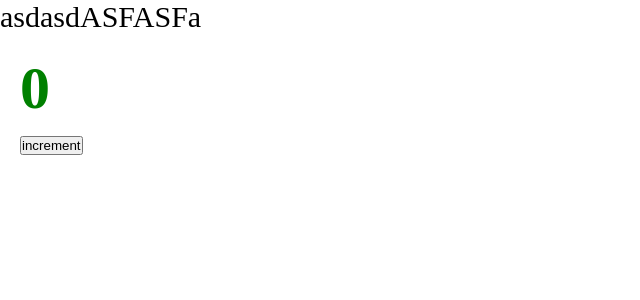
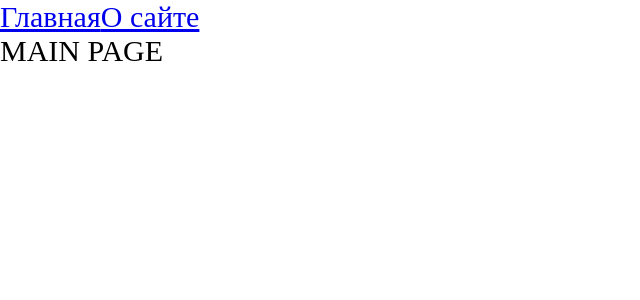
Before and after one commit to blisterrabbithutch/frontend-practice, a React app: page / in a window 1280 px wide. Shown: the top 300 px of the page, without its empty margins (0-640 px from the left). Built offline with nearby package versions, Linux system fonts and the light colour scheme.

Commit message:
added async lazy route import

```diff
--- a/package.json
+++ b/package.json
@@ -17,6 +17,7 @@
     "@types/node": "^17.0.21",
     "@types/react": "^17.0.39",
     "@types/react-dom": "^17.0.11",
+    "@types/react-router-dom": "^5.3.3",
     "@types/webpack": "^5.28.0",
     "@types/webpack-dev-server": "^4.7.2",
     "css-loader": "^6.6.0",
@@ -34,6 +35,7 @@
   },
   "dependencies": {
     "react": "^17.0.2",
-    "react-dom": "^17.0.2"
+    "react-dom": "^17.0.2",
+    "react-router-dom": "^6.2.1"
   }
 }
--- a/src/App.tsx
+++ b/src/App.tsx
@@ -1,12 +1,21 @@
-import React from "react";
+import React, { Suspense } from "react";
 import Counter from "./components/Counter";
 import "./index.scss";
+import { Route, Routes, Link } from "react-router-dom";
+import { AboutPageAsync } from "./pages/AboutPage/AboutPage.async";
+import { MainPageAsync } from "./pages/MainPage/MainPage.async";
 
 const App = () => {
   return (
     <div className="app">
-      asdasdASFASFa
-      <Counter />
+      <Link to={"/"}>Главная</Link>
+      <Link to={"/about"}>О сайте</Link>
+      <Suspense fallback={<div>Loading Route...</div>}>
+        <Routes>
+          <Route path={"/about"} element={<AboutPageAsync />} />
+          <Route path={"/"} element={<MainPageAsync />} />
+        </Routes>
+      </Suspense>
     </div>
   );
 };
--- a/src/index.tsx
+++ b/src/index.tsx
@@ -1,4 +1,10 @@
 import { render } from "react-dom";
 import App from "./App";
+import { BrowserRouter } from "react-router-dom";
 
-render(<App />, document.getElementById("root"));
+render(
+  <BrowserRouter>
+    <App />
+  </BrowserRouter>,
+  document.getElementById("root")
+);
--- /dev/null
+++ b/src/pages/AboutPage/AboutPage.async.tsx
@@ -0,0 +1,3 @@
+import { lazy } from "react";
+
+export const AboutPageAsync = lazy(() => import("./AboutPage"));
--- /dev/null
+++ b/src/pages/AboutPage/AboutPage.tsx
@@ -0,0 +1,7 @@
+import React from "react";
+
+const AboutPage = () => {
+  return <div>ABOUT PAGE</div>;
+};
+
+export default AboutPage;
--- /dev/null
+++ b/src/pages/MainPage/MainPage.async.tsx
@@ -0,0 +1,3 @@
+import { lazy } from "react";
+
+export const MainPageAsync = lazy(() => import("./MainPage"));
--- /dev/null
+++ b/src/pages/MainPage/MainPage.tsx
@@ -0,0 +1,7 @@
+import React from "react";
+
+const MainPage = () => {
+  return <div>MAIN PAGE</div>;
+};
+
+export default MainPage;
--- a/tsconfig.json
+++ b/tsconfig.json
@@ -5,9 +5,9 @@
     // Однако это не означает, что теперь вовсе нельзя использовать any.
     // Это означает лишь, что в подобных ситуация разработчик должен явно писать any,
     "noImplicitAny": true,
-    "module": "es6",
+    "module": "ESNext",
     // В какую спецификацию компилируем: для поддержки большинства браузеров
-    "target": "es5",
+    "target": "es6",
     "jsx": "react-jsx",
     // Компилятор будет обрабатывать не только TS файлы, но и JS файлы
     "allowJs": true,
```
Also changed, not shown: 2 other files (tests, documents, lock files or other folders).
